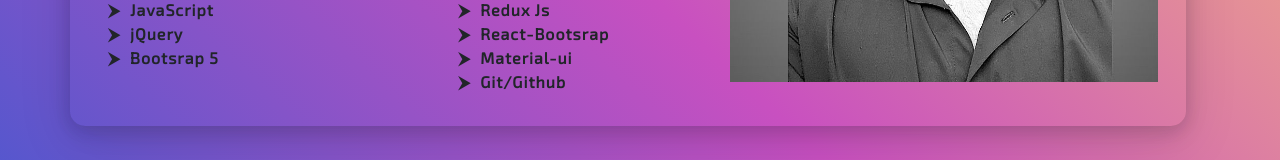
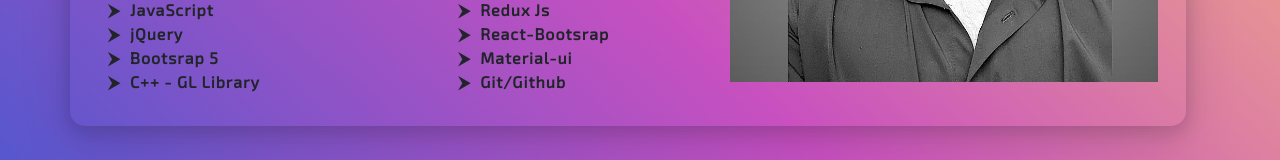
Before and after one commit to aneesm8/Personal-Portfolio, a React (Create React App) app: page /about in a window 1280 px wide. Shown: the part 494-654 px from the top of the page. Built offline with nearby package versions, Linux system fonts and the light colour scheme; a web font is replaced by a local one.

Commit message:
Update Aboutpage.js

```diff
--- a/src/components/Aboutpage/Aboutpage.js
+++ b/src/components/Aboutpage/Aboutpage.js
@@ -20,6 +20,7 @@
                                     <li>JavaScript</li>
                                     <li>jQuery</li>
                                     <li>Bootsrap 5</li>
+                                    <li>C++ - GL Library</li>
                                 </Col>
                                 <Col md={5}>
                                     <li>React Js</li>
```
